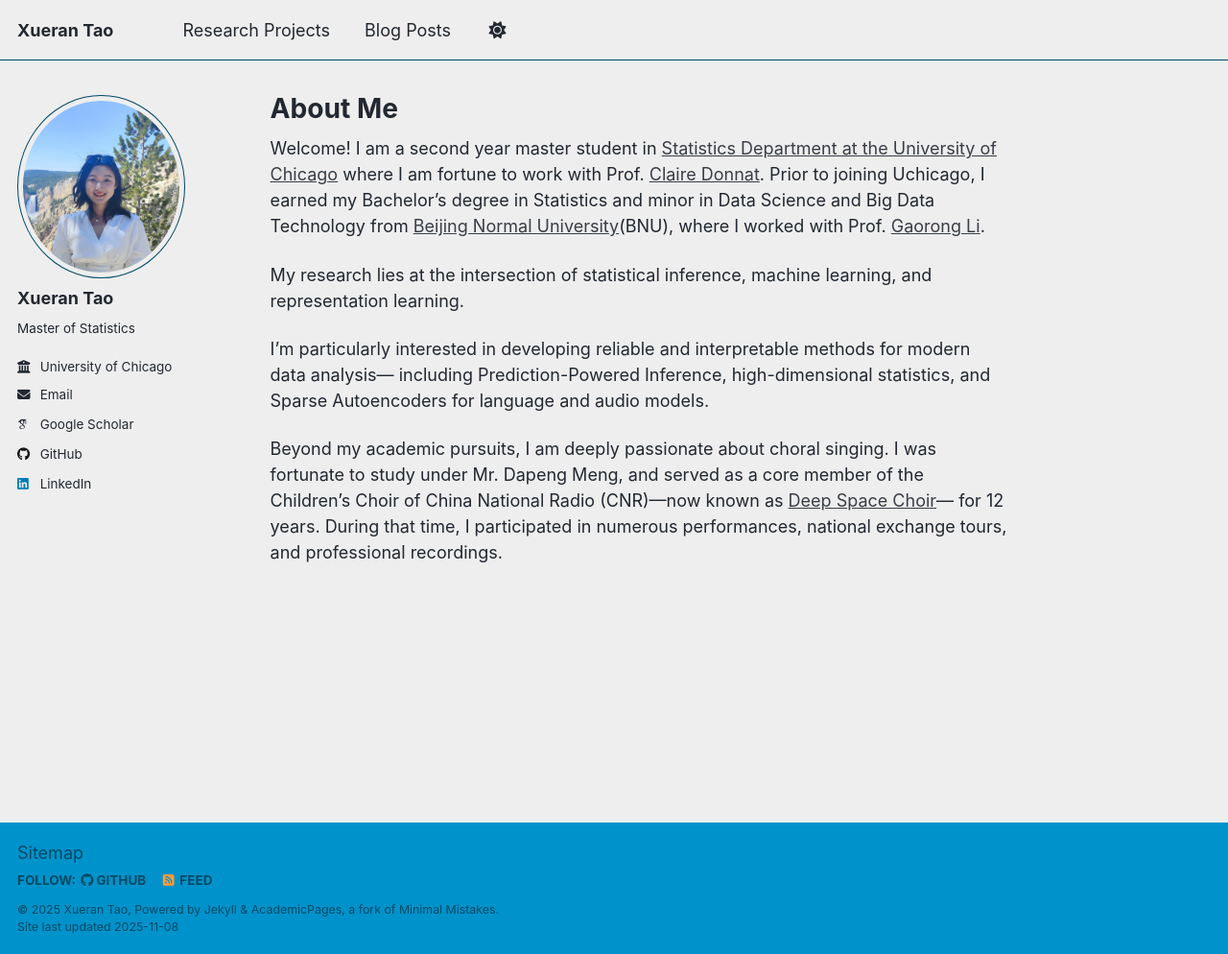
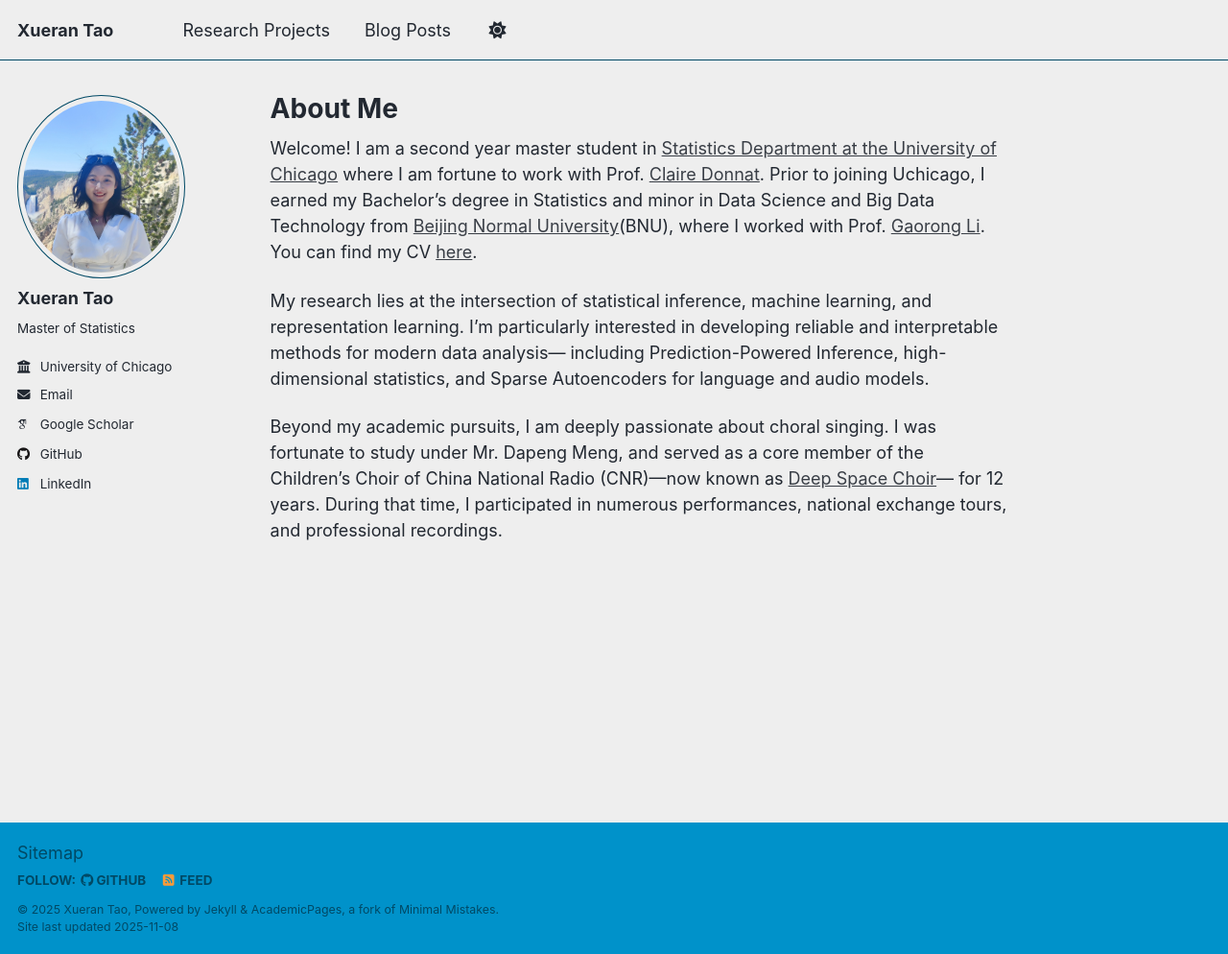
Before and after one commit to rosietao/rosietao.github.io, a Jekyll site: the page built from _pages/about.md, in a window 1280 px wide and 994 px high. Shown: the whole window at 96% size. Built offline with Jekyll 4.4.1, drawn with Linux system fonts in a browser that asks for light colours; some web fonts are replaced; a script that is not in the unit is left out.

Commit message:
Update about page with CV link and research details
Added a link to CV and refined research interests description.

```diff
--- a/_pages/about.md
+++ b/_pages/about.md
@@ -7,11 +7,9 @@
   - /about.html
 ---
 
-Welcome! I am a second year master student in [Statistics Department at the University of Chicago](https://stat.uchicago.edu/) where I am fortune to work with Prof. [Claire Donnat](https://donnate.github.io/). Prior to joining Uchicago, I earned my Bachelor’s degree in Statistics and minor in Data Science and Big Data Technology from [Beijing Normal University](https://stat.bnu.edu.cn/)(BNU), where I worked with Prof. [Gaorong Li](https://scholar.google.com/citations?hl=en&user=cakQLOsAAAAJ&view_op=list_works&sortby=pubdate).
+Welcome! I am a second year master student in [Statistics Department at the University of Chicago](https://stat.uchicago.edu/) where I am fortune to work with Prof. [Claire Donnat](https://donnate.github.io/). Prior to joining Uchicago, I earned my Bachelor’s degree in Statistics and minor in Data Science and Big Data Technology from [Beijing Normal University](https://stat.bnu.edu.cn/)(BNU), where I worked with Prof. [Gaorong Li](https://scholar.google.com/citations?hl=en&user=cakQLOsAAAAJ&view_op=list_works&sortby=pubdate). You can find my CV [here](files/Xueran_Tao_CV.pdf).
 
-My research lies at the intersection of statistical inference, machine learning, and representation learning.
-
-I’m particularly interested in developing reliable and interpretable methods for modern data analysis— including Prediction-Powered Inference, high-dimensional statistics, and Sparse Autoencoders for language and audio models.
+My research lies at the intersection of statistical inference, machine learning, and representation learning. I’m particularly interested in developing reliable and interpretable methods for modern data analysis— including Prediction-Powered Inference, high-dimensional statistics, and Sparse Autoencoders for language and audio models.
 
 
 Beyond my academic pursuits, I am deeply passionate about choral singing. I was fortunate to study under Mr. Dapeng Meng, and served as a core member of the Children’s Choir of China National Radio (CNR)—now known as [Deep Space Choir](https://www.youtube.com/@deepspacechoir/featured)— for 12 years. During that time, I participated in numerous performances, national exchange tours, and professional recordings.
```
